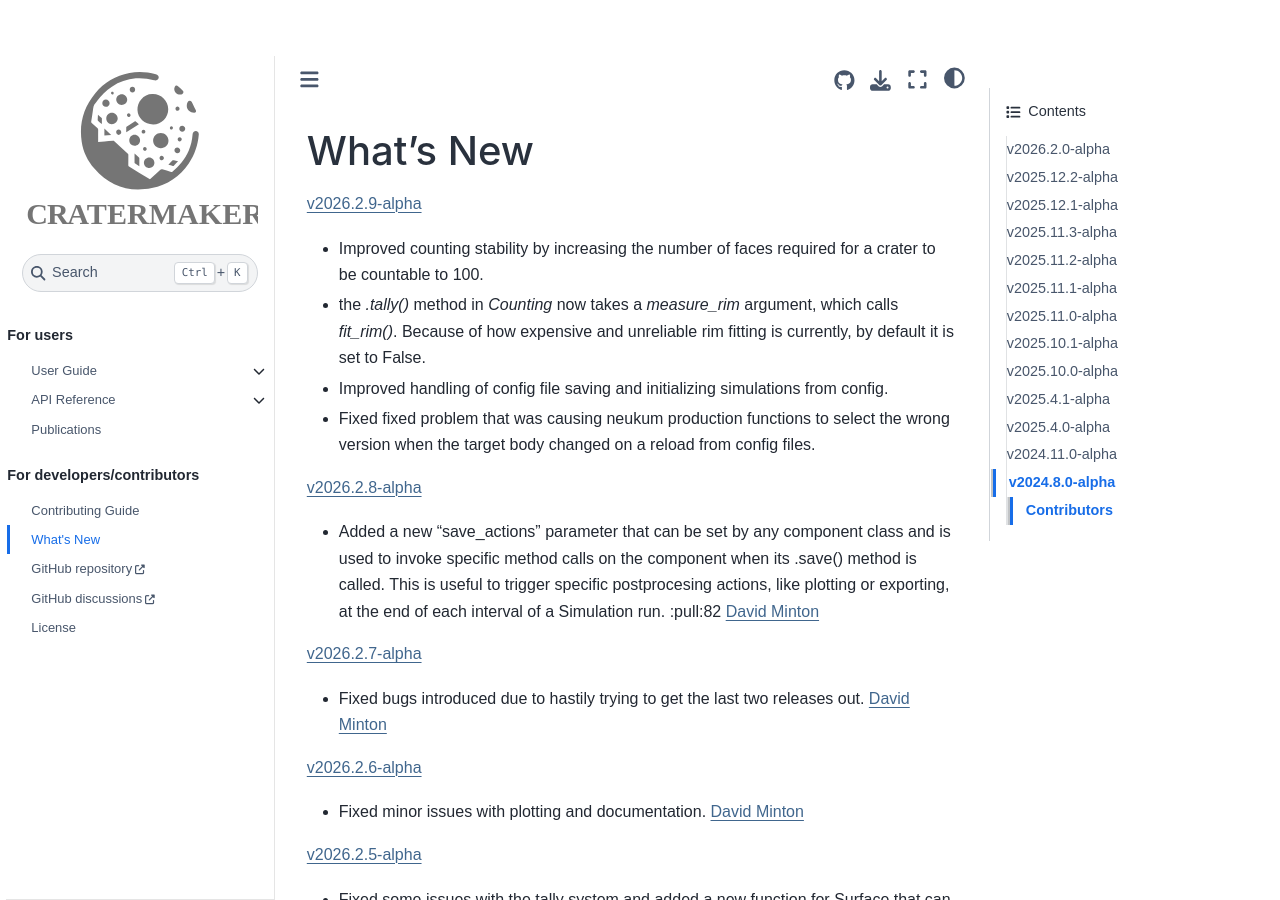
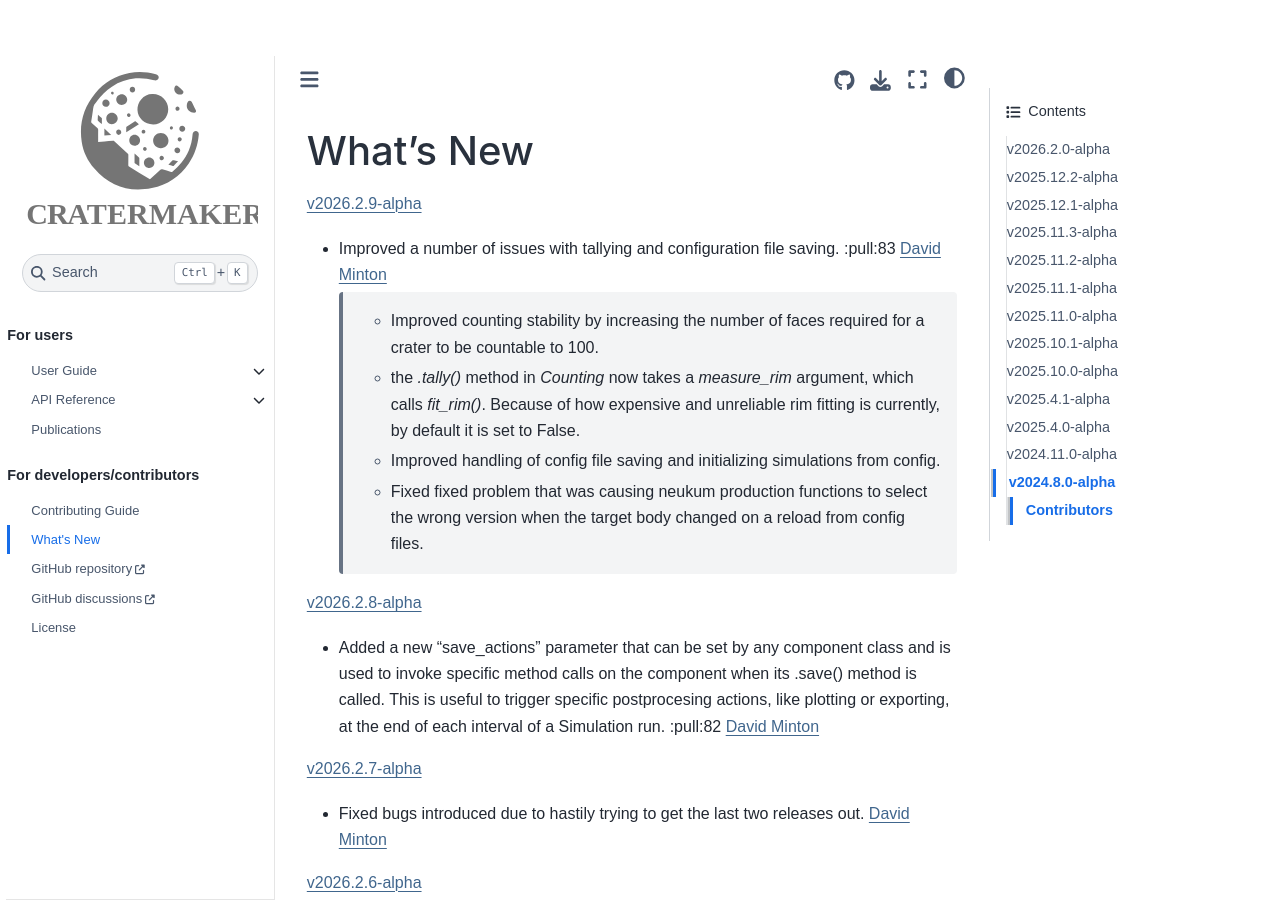
Before and after one commit to MintonGroup/cratermaker, a Sphinx documentation site: the page built from docs/whats-new.rst, in a window 1280 px wide and 900 px high. Built offline with Sphinx 7.4.7 and the Sphinx Book theme 1.1.4, drawn with Linux system fonts in a browser that asks for light colours; pages that are not in the unit, such as notebooks, are missing from menus; the version number could not be read and is left out.

Commit message:
Updated changelog

```diff
--- a/docs/whats-new.rst
+++ b/docs/whats-new.rst
@@ -7,10 +7,12 @@ What's New
 
 :release:`v2026.2.9-alpha`
 
-- Improved counting stability by increasing the number of faces required for a crater to be countable to 100.
-- the `.tally()` method in `Counting` now takes a `measure_rim` argument, which calls `fit_rim()`. Because of how expensive and unreliable rim fitting is currently, by default it is set to False.
-- Improved handling of config file saving and initializing simulations from config.
-- Fixed fixed problem that was causing neukum production functions to select the wrong version when the target body changed on a reload from config files.
+- Improved a number of issues with tallying and configuration file saving. :pull:83 `David Minton`_
+
+   - Improved counting stability by increasing the number of faces required for a crater to be countable to 100.
+   - the `.tally()` method in `Counting` now takes a `measure_rim` argument, which calls `fit_rim()`. Because of how expensive and unreliable rim fitting is currently, by default it is set to False.
+   - Improved handling of config file saving and initializing simulations from config.
+   - Fixed fixed problem that was causing neukum production functions to select the wrong version when the target body changed on a reload from config files.
 
 .. _whats-new.2026.2.8-alpha:
 
```
Also changed, not shown: 2 other files.
